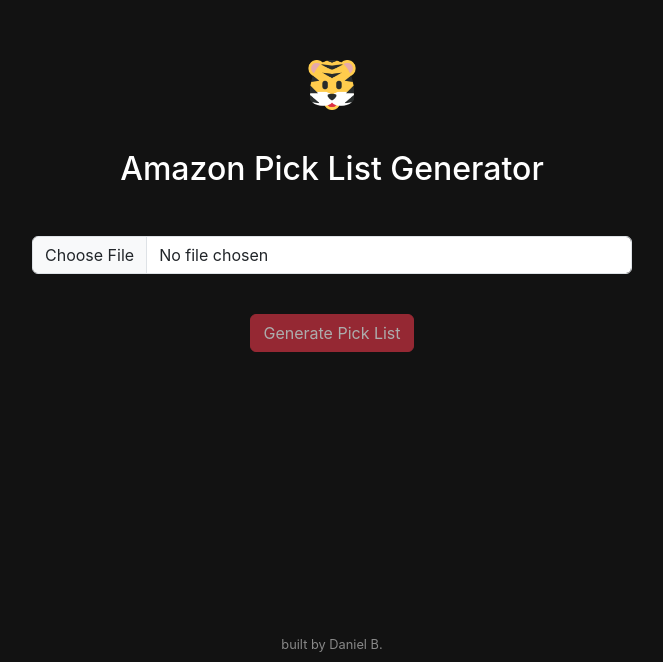
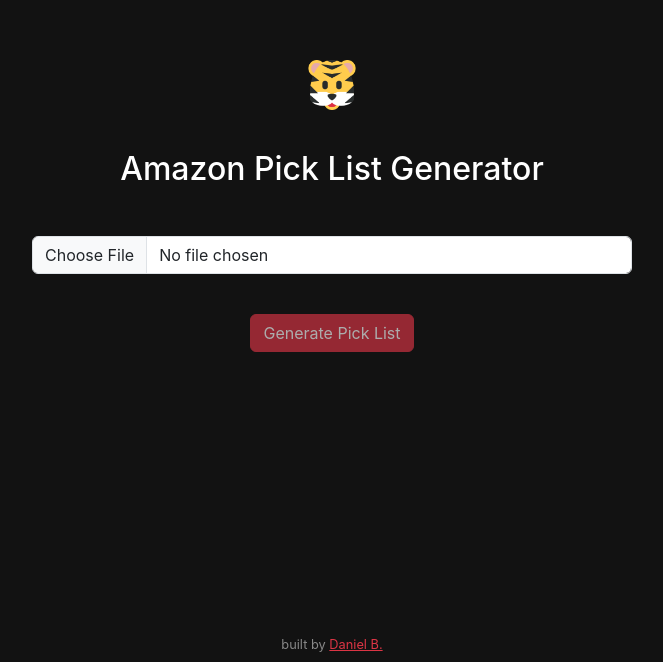
Before and after one commit to danielbrainich/Pickzilla, a React (Vite) app: page / in a window 1280 px wide. Shown: the part 138-800 px from the top of the page, without its empty margins (308-971 px from the left). Built offline with nearby package versions, Linux system fonts and the light colour scheme.

Commit message:
added link to my GitHub

```diff
--- a/src/App.jsx
+++ b/src/App.jsx
@@ -208,7 +208,7 @@
           backgroundColor: '#121212',
         }}
       >
-        built by Daniel B.
+        built by <a href="https://github.com/danielbrainich" className="text-danger" target="_blank" rel="noopener noreferrer">Daniel B.</a>
       </footer>
     </div>
   );
```
